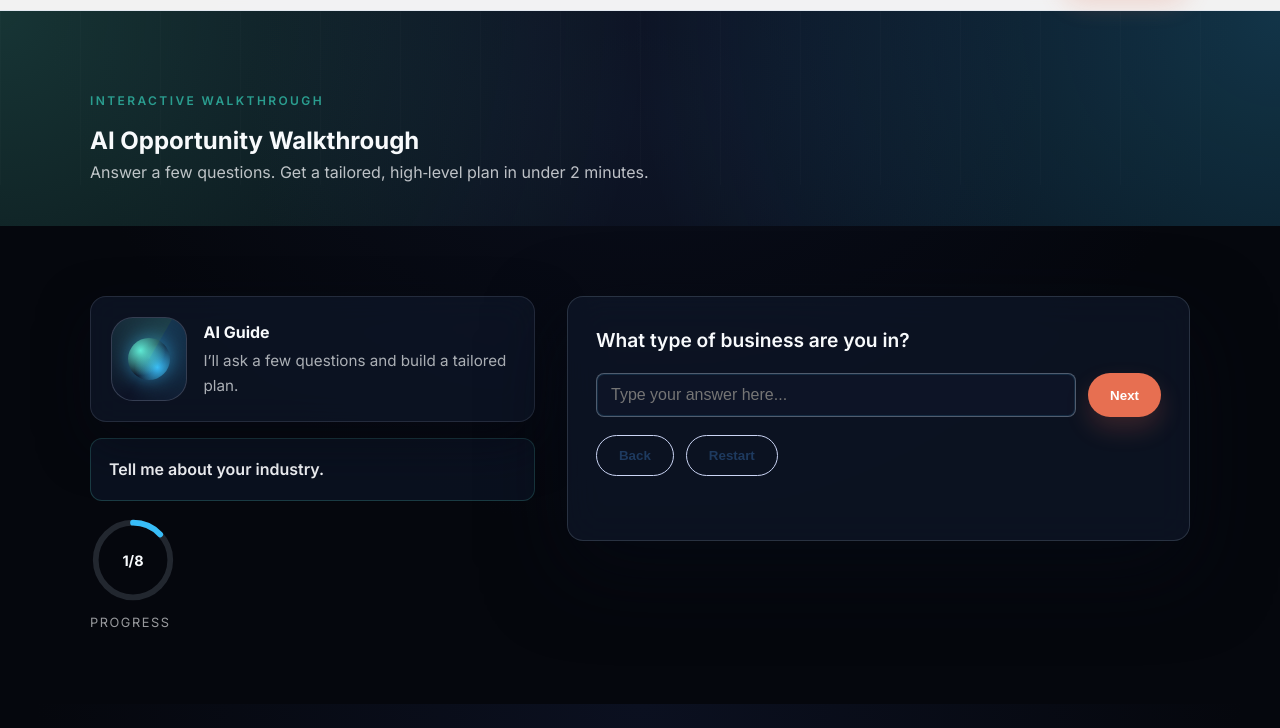
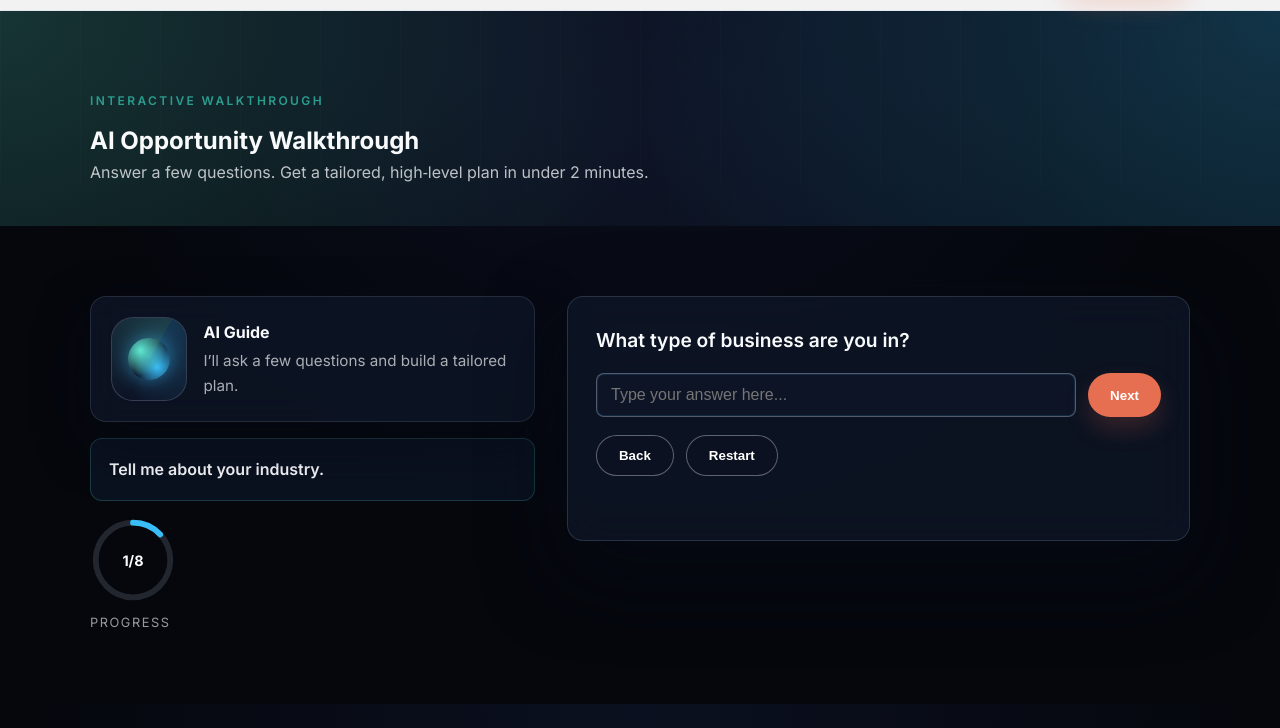
Before and after one commit to brianross93/rossaiconsulting, a website: page ai-walkthrough/index.html in a window 1280 px wide. Shown: the part 72-800 px from the top of the page. Drawn offline with Linux system fonts and the light colour scheme.

Commit message:
Improve walkthrough button contrast

```diff
--- a/styles.css
+++ b/styles.css
@@ -103,6 +103,16 @@ body.walkthrough-page {
   color: var(--color-primary);
   border: 1px solid #cbd5f5;
   box-shadow: none;
+}
+
+.walkthrough-page .button {
+  color: #fff;
+}
+
+.walkthrough-page .button.ghost {
+  color: #fff;
+  border-color: rgba(248, 250, 252, 0.35);
+  background: rgba(15, 23, 42, 0.2);
 }
 
  .button:hover,
```
Lines whose indentation alone changed are shown as unchanged.
